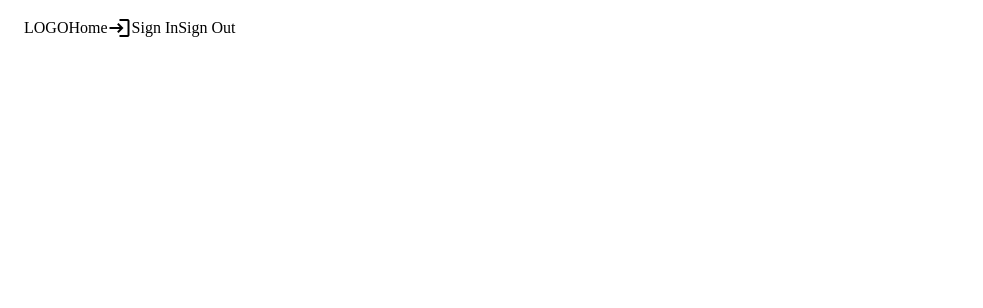
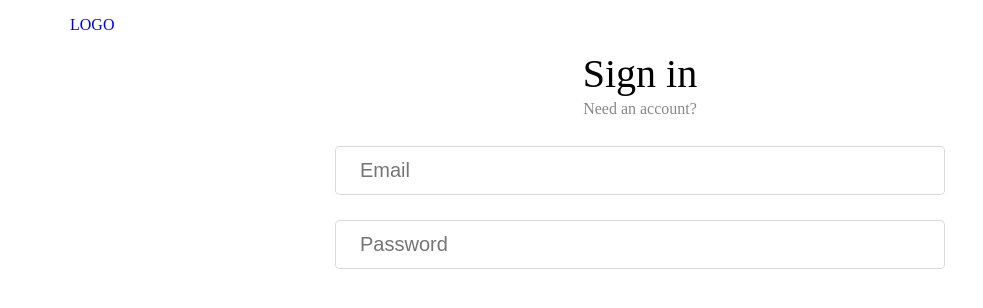
Before and after one commit to Kamaboko0126/xu-an-client, a Vue app: page /login in a window 1280 px wide. Shown: the top 308 px of the page, without its empty margins (0-983 px from the left). Built offline with nearby package versions, Linux system fonts and the light colour scheme.

Commit message:
20231124

```diff
--- a/package.json
+++ b/package.json
@@ -10,7 +10,8 @@
   "dependencies": {
     "axios": "^1.6.2",
     "core-js": "^3.8.3",
-    "vue": "^3.2.13"
+    "vue": "^3.2.13",
+    "vue-router": "^4.2.5"
   },
   "devDependencies": {
     "@babel/core": "^7.12.16",
--- a/src/App.vue
+++ b/src/App.vue
@@ -1,21 +1,26 @@
 <template>
-  <header-item>
-    <ConnectApi/>
-  </header-item>
+  <HeaderItem />
+  <router-view />
 </template>
 
 <script>
-import ConnectApi from './components/ConnectApi.vue';
-import HeaderItem from './components/HeaderItem.vue';
+import HeaderItem from "./components/HeaderItem.vue";
 
 export default {
   components: {
-    ConnectApi,
-    HeaderItem
-}
-}
+    HeaderItem,
+  },
+};
 </script>
 
 <style>
-
+* {
+  margin: 0;
+  padding: 0;
+  box-sizing: border-box;
+  text-decoration: none;
+}
+a:visited{
+  color: #000;
+}
 </style>
--- a/src/components/HeaderItem.vue
+++ b/src/components/HeaderItem.vue
@@ -1,33 +1,60 @@
 <template>
   <header>
     <div class="container">
-      <div class="logo">LOGO</div>
+      <router-link to="/">
+        <div class="logo">LOGO</div>
+      </router-link>
       <div class="nav-items">
-        <div class="nav-item" href="#">Home</div>
-        <div class="nav-item" href="#">
-          <i class="material-icons">login</i>Sign In
-        </div>
-        <div class="nav-item" href="#">Sign Out</div>
+        <router-link to="/login" v-if="showLoginIcon">
+          <div class="nav-item">
+            <i class="material-icons person">person</i
+            ><span class="person-text">訪客</span>
+          </div>
+        </router-link>
       </div>
     </div>
   </header>
 </template>
 
 <script>
-export default {};
+import { useRoute } from "vue-router";
+import { watch, ref } from "vue";
+
+export default {
+  setup() {
+    const showLoginIcon = ref(true);
+    const getRouter = useRoute();
+
+    watch(
+      () => getRouter.path,
+      (newPath) => {
+        console.log(newPath);
+        if (newPath == "/") {
+          showLoginIcon.value = true;
+        } else {
+          showLoginIcon.value = false;
+        }
+      }
+    );
+
+    return {};
+  },
+};
 </script>
 
 <style scoped>
 header {
   display: flex;
   align-items: center;
-  padding: 0.5rem 1rem;
+  justify-content: center;
+  padding: 1rem 1.3rem;
 }
 
 .container {
   display: flex;
   align-items: center;
   justify-content: space-between;
+  width: 100%;
 }
 @media (min-width: 544px) {
   .container {
@@ -58,6 +85,25 @@ header {
 .nav-item {
   display: flex;
   align-items: center;
-  justify-content: center;
+  padding: 5px 0;
+  cursor: pointer;
+  color: #888;
+  transition: color 0.15s ease-in-out;
+}
+.person {
+  background: #888;
+  border-radius: 50%;
+  color: #fff;
+  padding: 1px;
+  transition: color 0.15s ease-in-out;
+}
+.person-text {
+  margin-left: 6px;
+}
+.nav-item:hover {
+  color: #000;
+}
+.nav-item:hover i.person {
+  background: #000;
 }
 </style>
--- /dev/null
+++ b/src/components/HomePage.vue
@@ -0,0 +1,34 @@
+<template>
+  <div class="banner">
+    <div>
+      <div>Hello World</div>
+      <div>A place to put your book.</div>
+    </div>
+  </div>
+</template>
+
+<script>
+export default {
+  components: {},
+  setup() {},
+};
+</script>
+
+<style scoped>
+.banner {
+  box-shadow: inset 0 8px 8px -8px rgba(0, 0, 0, 0.3),
+    inset 0 -8px 8px -8px rgba(0, 0, 0, 0.3);
+  text-shadow: 0px 1px 3px rgba(0, 0, 0, 0.3);
+  font-size: 3.5rem;
+  display: flex;
+  align-items: center;
+  justify-content: center;
+  padding: 2.2rem 0;
+  background: #888;
+  color: #fff;
+}
+
+.banner div:nth-child(2) {
+  font-size: 1.5rem;
+}
+</style>
--- /dev/null
+++ b/src/components/LoginPage.vue
@@ -0,0 +1,76 @@
+<template>
+  <div class="container">
+    <div class="row">
+      <div>
+        <div class="title">Sign in</div>
+        <router-link to="/signup"><div class="add-account">Need an account?</div></router-link>
+        <input type="text" v-model="email" placeholder="Email" />
+        <input type="text" v-model="password" placeholder="Password" />
+      </div>
+    </div>
+  </div>
+</template>
+
+<script>
+export default {
+  data() {
+    return {
+      email: "",
+      password: "",
+    };
+  },
+};
+</script>
+
+<style scoped>
+.container {
+  width: 100%;
+  display: flex;
+  align-items: center;
+  justify-content: center;
+}
+
+.row {
+  display: flex;
+  align-items: center;
+  justify-content: center;
+  width: 100%;
+  padding: 0 15px;
+}
+
+@media (min-width: 768px) {
+  .row {
+    max-width: 50%;
+    padding: 0 15px;
+  }
+}
+
+.title {
+  font-size: 2.5rem;
+  text-align: center;
+}
+
+.add-account {
+  font-size: 1rem;
+  text-align: center;
+  line-height: 1.5;
+  cursor: pointer;
+  color: #888;
+  transition: color 0.15s ease-in-out;
+}
+
+.add-account:hover {
+  color: #666;
+}
+
+input {
+  padding: 0.75rem 1.5rem;
+  font-size: 1.25rem;
+  border-radius: 0.3rem;
+  color: #555595cc;
+  background-color: #fff;
+  border: 1px solid rgba(0, 0, 0, 0.15);
+  width: 100%;
+  margin-top: 25px;
+}
+</style>
--- /dev/null
+++ b/src/components/SignUpPage.vue
@@ -0,0 +1,75 @@
+<template>
+  <div class="container">
+    <div class="row">
+      <div>
+        <div class="title">Sign Up</div>
+        <input type="text" v-model="email" placeholder="Email" />
+        <input type="text" v-model="password" placeholder="Password" />
+      </div>
+    </div>
+  </div>
+</template>
+
+<script>
+export default {
+  data() {
+    return {
+      email: "",
+      password: "",
+    };
+  },
+};
+</script>
+
+<style scoped>
+.container {
+  width: 100%;
+  display: flex;
+  align-items: center;
+  justify-content: center;
+}
+
+.row {
+  display: flex;
+  align-items: center;
+  justify-content: center;
+  width: 100%;
+  padding: 0 15px;
+}
+
+@media (min-width: 768px) {
+  .row {
+    max-width: 50%;
+    padding: 0 15px;
+  }
+}
+
+.title {
+  font-size: 2.5rem;
+  text-align: center;
+}
+
+.add-account {
+  font-size: 1rem;
+  text-align: center;
+  line-height: 1.5;
+  cursor: pointer;
+  color: #888;
+  transition: color 0.15s ease-in-out;
+}
+
+.add-account:hover {
+  color: #666;
+}
+
+input {
+  padding: 0.75rem 1.5rem;
+  font-size: 1.25rem;
+  border-radius: 0.3rem;
+  color: #555595cc;
+  background-color: #fff;
+  border: 1px solid rgba(0, 0, 0, 0.15);
+  width: 100%;
+  margin-top: 25px;
+}
+</style>
--- a/src/main.js
+++ b/src/main.js
@@ -1,4 +1,5 @@
 import { createApp } from 'vue'
 import App from './App.vue'
+import router from './router/index.js'
 
-createApp(App).mount('#app')
+createApp(App).use(router).mount('#app')
--- /dev/null
+++ b/src/router/index.js
@@ -0,0 +1,26 @@
+import { createRouter, createWebHistory } from "vue-router";
+import LoginPage from "@/components/LoginPage";
+import HomePage from "@/components/HomePage";
+import SignUpPage from "@/components/SignUpPage";
+
+const router = createRouter({
+  history: createWebHistory(),
+  routes: [
+    {
+      path: "/",
+      name: "home",
+      component: HomePage,
+    },
+    {
+      path: "/login",
+      name: "login",
+      component: LoginPage,
+    },{
+        path:"/signup",
+        name:"signup",
+        component:SignUpPage,
+    }
+  ],
+});
+
+export default router;
```
Also changed, not shown: 2 other files (tests, documents, lock files or other folders).
